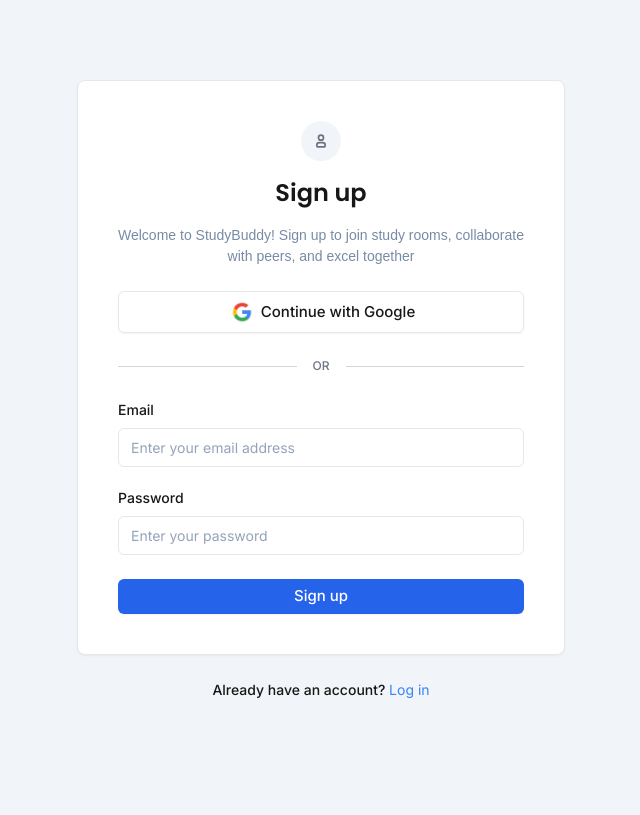
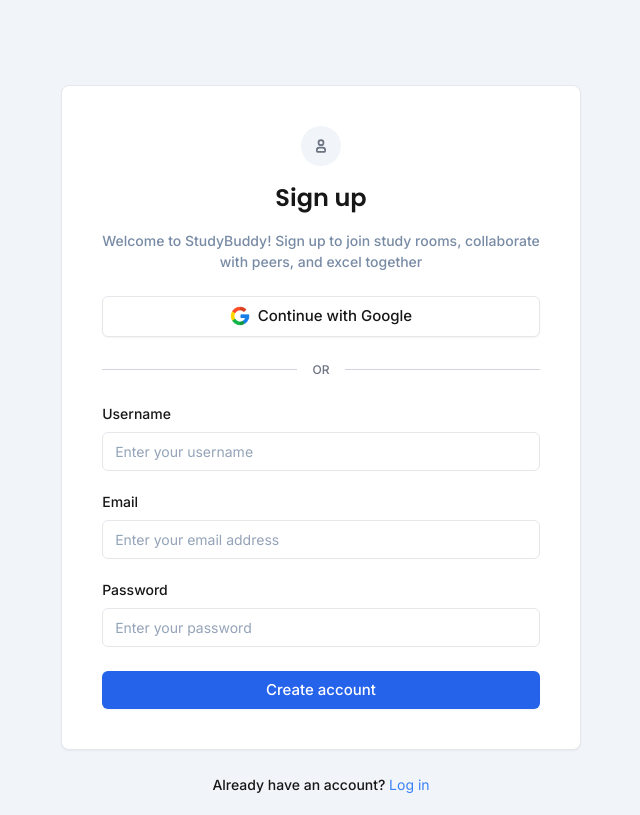
Before and after one commit to Evans-Boateng/StudyBuddy, a Next.js app: page /signup in a window 1280 px wide. Shown: the whole page, without its empty margins (319-959 px from the left). Built offline with nearby package versions, Linux system fonts and the light colour scheme.

Commit message:
Finished with the signup page

```diff
--- a/app/(auth)/signup/page.tsx
+++ b/app/(auth)/signup/page.tsx
@@ -1,10 +1,11 @@
 import { poppins } from "@/components/ui/fonts"
 import Image from "next/image"
 import { inter } from "@/components/ui/fonts"
+import Link from "next/link"
 export default function Page() {
   return (
     <div className="flex flex-col items-center justify-center  h-screen p-6">
-      <div className="flex flex-col items-center justify-center bg-white border border-gray-200 p-10 rounded-lg shadow-sm box-border">
+      <div className="flex flex-col items-center justify-center bg-white border border-gray-200 p-10 rounded-lg shadow-sm box-border mt-[100px]">
         <div className="w-10 h-10 bg-slate-100 rounded-[50%] flex items-center justify-center">
           <svg className="w-5 h-5 text-gray-500 dark:text-white" aria-hidden="true" xmlns="http://www.w3.org/2000/svg" width="20" height="20" fill="none" viewBox="0 0 24 24">
             <path stroke="currentColor" strokeWidth="2" d="M7 17v1a1 1 0 0 0 1 1h8a1 1 0 0 0 1-1v-1a3 3 0 0 0-3-3h-4a3 3 0 0 0-3 3Zm8-9a3 3 0 1 1-6 0 3 3 0 0 1 6 0Z"/>
@@ -12,13 +13,13 @@
         </div>
         <h1 className={`${poppins.className} mt-4 text-2xl font-semibold`}>Sign up</h1>
         <div className="flex flex-col items-center justify-center border-x-inherit  text-wrap">
-          <p className="text-[14px] mt-4  text-[#788BA5] text-center  font-medium">
+          <p className={`${inter.className} text-[14px] mt-4  text-[#788BA5] text-center  font-medium antialiased`}>
             Welcome to StudyBuddy! Sign up to join study rooms,  collaborate <br/>  with peers, and excel together
           </p>
         </div>
         <div className="flex flex-col items-center justify-center w-full">
-          <button className={`${inter.className} border border-gray-200 flex text-[15px] font-medium justify-center gap-1 rounded-md items-center w-full mt-6 py-[5px] hover:bg-gray-100 transition duration-300 ease-in-out shadow-sm antialiased`}>
-            <Image src="/google_13170545.png" width={30} height={30} alt="Google logo" />
+          <button className={`${inter.className} border border-gray-200 flex text-[15px] font-medium justify-center gap-2 rounded-md items-center w-full mt-6 py-[8px] hover:bg-gray-100 transition duration-300 ease-in-out shadow-sm antialiased`}>
+            <Image src="/google_2504739.png" width={20} height={20} alt="Google logo" />
             Continue with Google
           </button>
           <div className="flex items-center my-6 w-full">
@@ -29,18 +30,20 @@
         </div>
         <form className="w-full">
           <div className="flex flex-col justify-center w-full">
-            <label className={`${inter.className} text-[14px] font-medium`}>Email</label>
-            <input type="email" placeholder="Enter your email address" className={`${inter.className} border border-gray-200 text-[14px] w-full px-3 py-2 focus:border-blue-600 placeholder-slate-400 rounded-md mt-2  focus:outline-none focus:ring-2 focus:ring-blue-300 focus:ring-opacity-50`} />
+            <label className={`${inter.className} text-[14px] font-medium`}>Username</label>
+            <input type="email" placeholder="Enter your username" className={`${inter.className} border border-gray-200 text-[14px] w-full px-3 py-[8px] focus:border-blue-600 placeholder-slate-400 rounded-md mt-2  focus:outline-none focus:ring-2 focus:ring-blue-300 focus:ring-opacity-50`} />
+            <label className={`${inter.className} text-[14px] font-medium mt-5`}>Email</label>
+            <input type="email" placeholder="Enter your email address" className={`${inter.className} border border-gray-200 text-[14px] w-full px-3 py-[8px] focus:border-blue-600 placeholder-slate-400 rounded-md mt-2  focus:outline-none focus:ring-2 focus:ring-blue-300 focus:ring-opacity-50`} />
             <label className={`${inter.className} text-[14px] font-medium mt-5`}>Password</label>
-            <input type="email" placeholder="Enter your password" className={`${inter.className} border border-gray-200 text-[14px] w-full px-3 py-2 focus:border-blue-600 placeholder-slate-400 rounded-md mt-2  focus:outline-none focus:ring-2 focus:ring-blue-300 focus:ring-opacity-50`} />
+            <input type="password" placeholder="Enter your password" className={`${inter.className} border border-gray-200 text-[14px] w-full px-3 py-[8px] focus:border-blue-600 placeholder-slate-400 rounded-md mt-2  focus:outline-none focus:ring-2 focus:ring-blue-300 focus:ring-opacity-50`} />
           </div>
-          <button className={`${inter.className} bg-blue-600 text-white font-medium text-[15px] py-[6px] rounded-md w-full mt-6 hover:bg-blue-500 transition duration-300 ease-in-out shadow-sm antialiased`}>
-            Sign up
+          <button className={`${inter.className} bg-blue-600 text-white font-medium text-[15px] py-2 rounded-md w-full mt-6 hover:bg-blue-500 transition duration-300 ease-in-out shadow-sm antialiased`}>
+            Create account
           </button>
         </form>
       </div>
       <div className="flex items-center justify-center mt-6 ">
-        <p className={`${inter.className} font-medium text-[14px] mb-5`}>Already have an account? <a href="#" className={`${inter.className} font-normal text-blue-500`}>Log in</a></p>
+        <p className={`${inter.className} font-medium text-[14px] mb-5`}>Already have an account? <Link href="/login" className={`${inter.className} font-normal text-blue-500`}>Log in</Link></p>
       </div>
     </div>
   )
--- a/app/page.tsx
+++ b/app/page.tsx
@@ -4,6 +4,7 @@
 import dynamic from 'next/dynamic';
 import { poppins } from "@/components/ui/fonts";
 import { features } from "@/components/ui/steps";
+import Link from "next/link";
 
 // Dynamically import the component, disabling SSR
 // const ClientOnlyComponent = dynamic(() => import('../components/ClientOnlyComponent'), {
@@ -24,7 +25,7 @@
           hover:bg-blue-500 transition duration-300 ease-in-out text-white font-medium text-md sm:text-lg py-[6px] px-9 sm:px-12 rounded-[20px]
            shadow-lg antialiased`
         }>
-          Get started
+          <Link href='/signup'>Get started</Link>
         </button>
       </div>
       <div className="mt-8 flex items-center justify-center">
--- a/components/Header.tsx
+++ b/components/Header.tsx
@@ -8,7 +8,7 @@
         <p className="text-blue text-2xl">StudyBuddy</p>
       </div>
       <div>
-        <button className={`${plusJakartaSans.className} border border-blue-600 rounded-md py-1 px-4 sm:px-6 hover:text-white hover:bg-blue-600 transition duration-300 ease-in-out antialiased`}>Login</button>
+        <button className={`${plusJakartaSans.className} border border-blue-600 rounded-md py-1 px-4 sm:px-6 hover:text-white hover:bg-blue-600 transition duration-300 ease-in-out antialiased`}><Link href='/login'>Login</Link></button>
       </div>
 
     </div>
```
Also changed, not shown: public/google_2504739.png (added).
